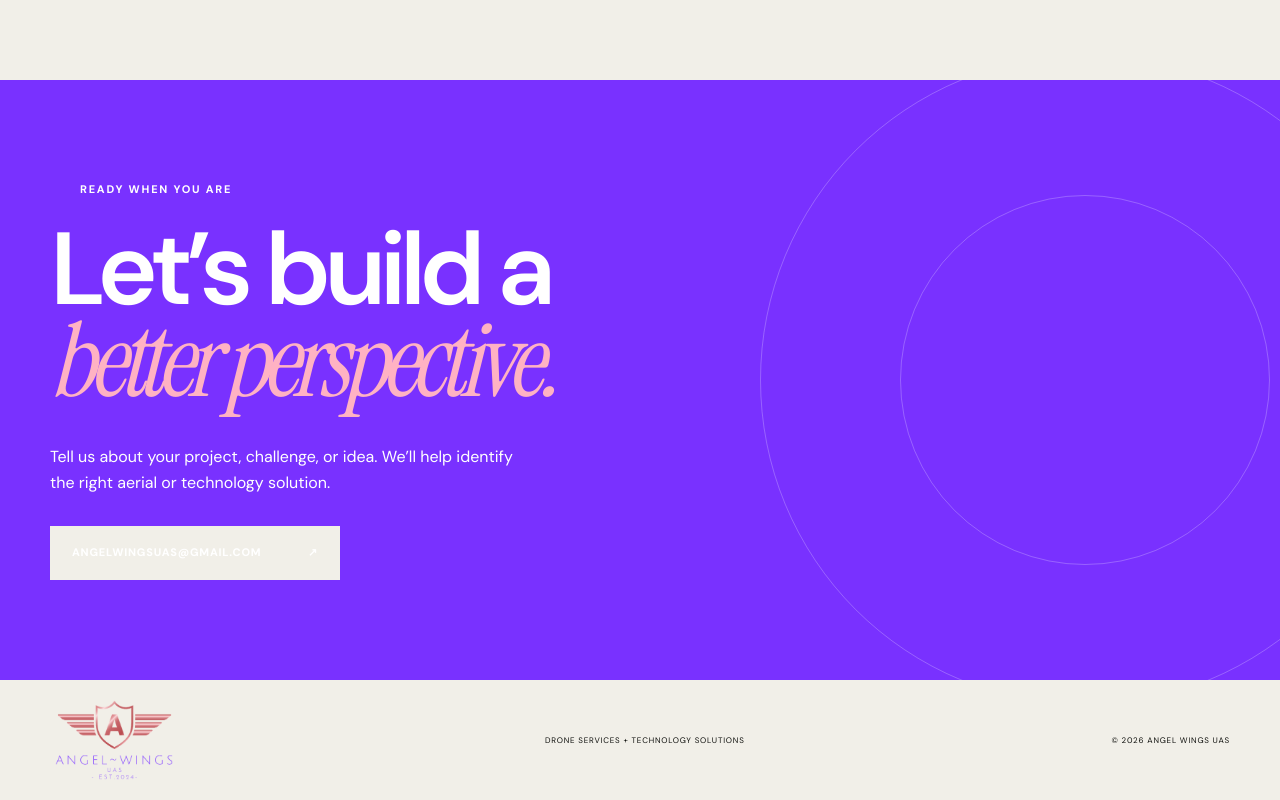
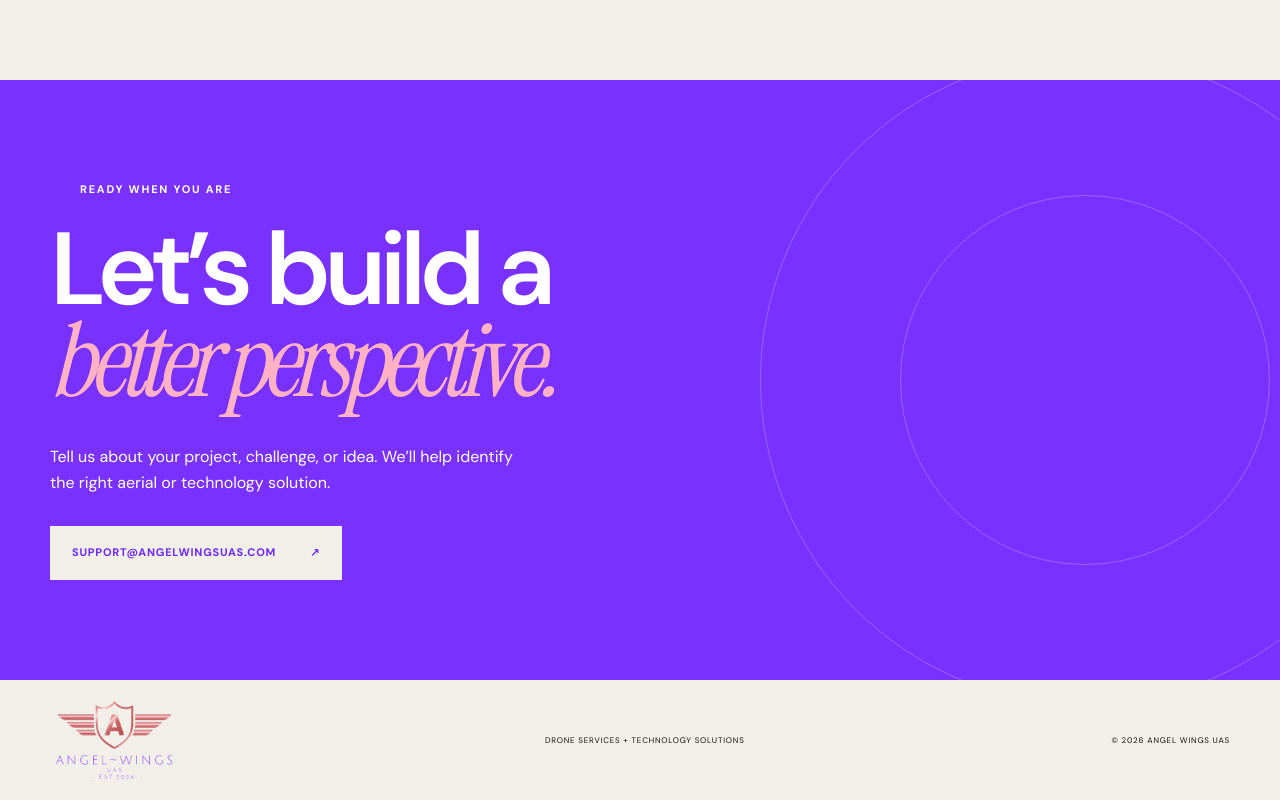
Before and after one commit to angelwingsuas-web/AngelWingsUAS-Website, a Next.js app: page / in a window 1280 px wide. Shown: the part 4876-5676 px from the top of the page. Built offline with nearby package versions, Linux system fonts and the light colour scheme.

Commit message:
Update contact email and button color

```diff
--- a/app/globals.css
+++ b/app/globals.css
@@ -244,3 +244,10 @@ h1 em, h2 em { color: var(--acid); font-family: var(--font-serif), Georgia, seri
   html { scroll-behavior: auto; }
   *, *::before, *::after { transition: none !important; }
 }
+.button-light {
+  color: #6f2cff;
+}
+
+.button-light span {
+  color: #6f2cff;
+}
--- a/app/page.tsx
+++ b/app/page.tsx
@@ -218,7 +218,12 @@ export default function Home() {
           <p className="eyebrow light"><span /> Ready when you are</p>
           <h2>Let’s build a<br /><em>better perspective.</em></h2>
           <p>Tell us about your project, challenge, or idea. We’ll help identify the right aerial or technology solution.</p>
-          <a className="button button-light" href="mailto:angelwingsuas@gmail.com?subject=AngelWingsUAS%20project%20inquiry">angelwingsuas@gmail.com <span>↗</span></a>
+          <a
+  className="button button-light"
+  href="mailto:support@angelwingsuas.com?subject=AngelWingsUAS%20project%20inquiry"
+>
+  support@angelwingsuas.com <span>↗</span>
+</a>
         </div>
       </section>
 
```
